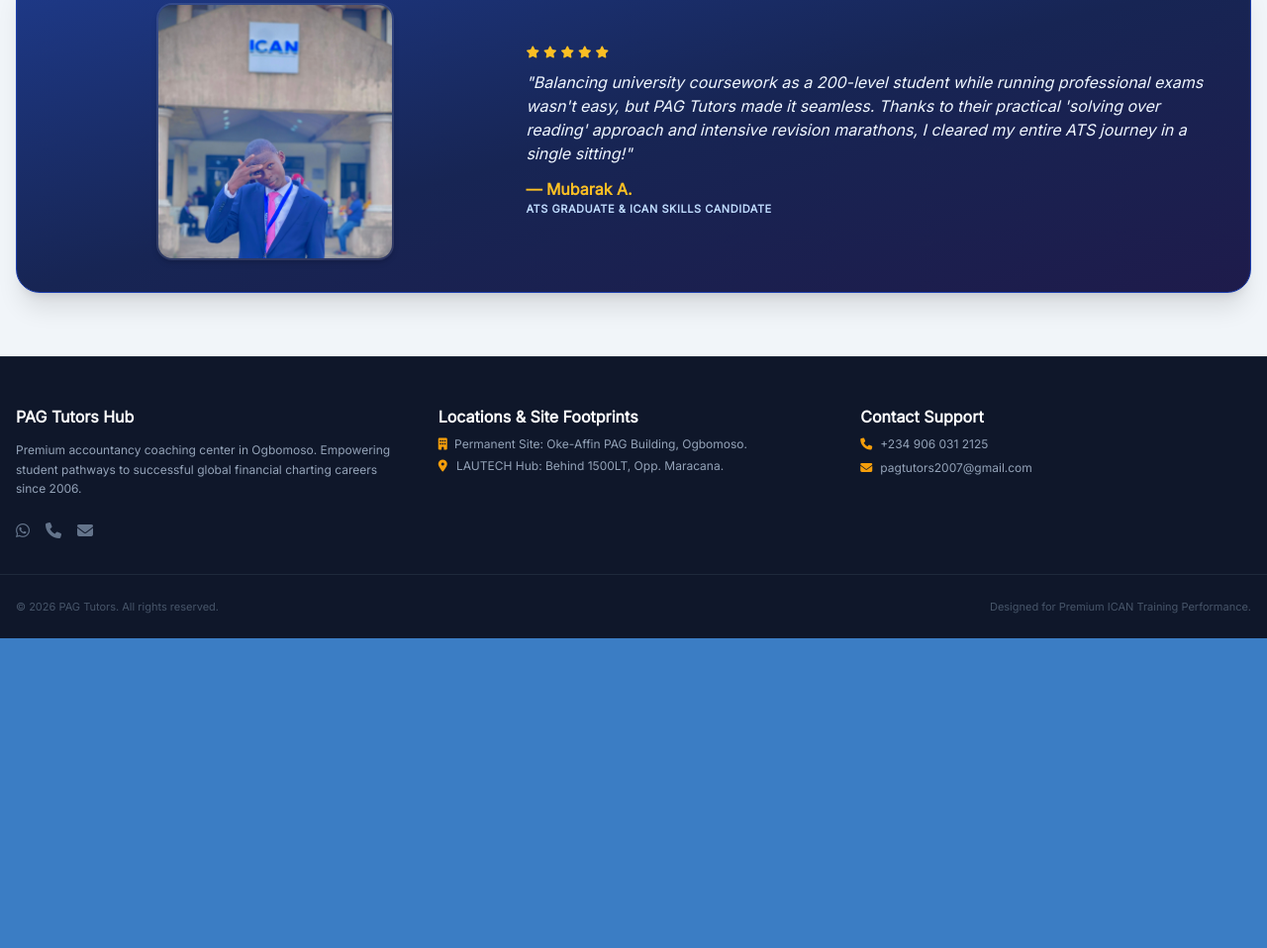
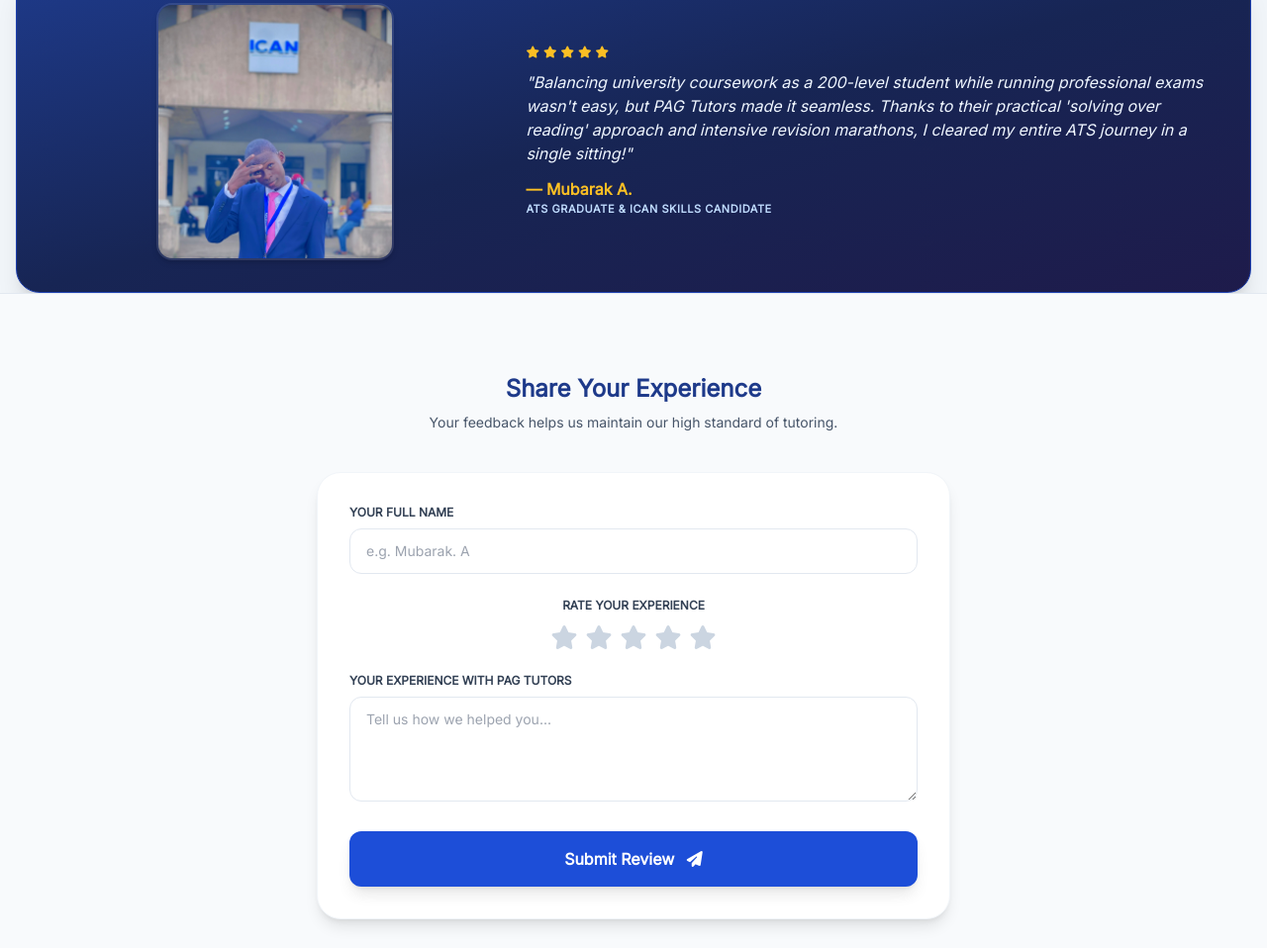
Before and after one commit to RAGNAROK010/pagtutors, a plain HTML site: page index.html in a window 1280 px wide. Shown: the part 5602-6560 px from the top of the page at 99% size. Before the commit the page ends 6247 px from the top, so only its background shows below. Drawn offline with nearby package versions, Linux system fonts and the light colour scheme.

Commit message:
Update index.html

```diff
--- a/index.html
+++ b/index.html
@@ -32,7 +32,7 @@
         const MY_WHATSAPP_NUMBER = "2349060312125";
         const MY_EMAIL_ADDRESS = "pagtutors2007@gmail.com";
         // paste your deployed Google Apps Script Web App URL between the quotes below:
-        const GOOGLE_SCRIPT_WEB_APP_URL = "PASTE_YOUR_COPIED_WEB_APP_URL_HERE";
+        const GOOGLE_SCRIPT_WEB_APP_URL = "https://ragnarok010.github.io/pagtutors/";
 
         document.addEventListener("DOMContentLoaded", function() {
             document.querySelectorAll(".dynamic-wa-link").forEach(el => {
@@ -919,7 +919,94 @@
                     </div>
                 </div>
             </div>
-        </section>
+        </section><section id="reviews" class="py-20 bg-slate-50 border-t border-slate-200">
+    <div class="container mx-auto px-4 max-w-2xl">
+        <div class="text-center mb-10">
+            <h2 class="text-2xl font-black text-blue-900">Share Your Experience</h2>
+            <p class="text-slate-600 text-sm mt-2">Your feedback helps us maintain our high standard of tutoring.</p>
+        </div>
+
+        <div class="bg-white p-8 rounded-3xl shadow-lg border border-slate-100">
+            <form id="reviewForm" onsubmit="submitReview(event)" class="space-y-6">
+                <div>
+                    <label class="block text-xs font-bold text-slate-700 uppercase mb-2">Your Full Name</label>
+                    <input type="text" id="reviewerName" required class="w-full border border-slate-200 rounded-xl px-4 py-3 text-sm focus:border-blue-500 focus:ring-1 focus:ring-blue-500 outline-none" placeholder="e.g. Mubarak. A">
+                </div>
+
+                <div class="text-center">
+                    <label class="block text-xs font-bold text-slate-700 uppercase mb-3">Rate Your Experience</label>
+                    <div id="star-rating" class="flex justify-center space-x-2 text-2xl text-slate-300">
+                        <i class="fa-solid fa-star cursor-pointer hover:text-amber-400" onclick="setRating(1)"></i>
+                        <i class="fa-solid fa-star cursor-pointer hover:text-amber-400" onclick="setRating(2)"></i>
+                        <i class="fa-solid fa-star cursor-pointer hover:text-amber-400" onclick="setRating(3)"></i>
+                        <i class="fa-solid fa-star cursor-pointer hover:text-amber-400" onclick="setRating(4)"></i>
+                        <i class="fa-solid fa-star cursor-pointer hover:text-amber-400" onclick="setRating(5)"></i>
+                    </div>
+                    <input type="hidden" id="selectedRating" value="0">
+                </div>
+
+                <div>
+                    <label class="block text-xs font-bold text-slate-700 uppercase mb-2">Your Experience with PAG TUTORS</label>
+                    <textarea id="reviewerExp" required rows="4" class="w-full border border-slate-200 rounded-xl px-4 py-3 text-sm focus:border-blue-500 focus:ring-1 focus:ring-blue-500 outline-none" placeholder="Tell us how we helped you..."></textarea>
+                </div>
+
+                <button type="submit" class="w-full bg-blue-700 hover:bg-blue-800 text-white font-bold py-4 rounded-xl shadow-lg transition">
+                    Submit Review <i class="fa-solid fa-paper-plane ml-2"></i>
+                </button>
+            </form>
+        </div>
+    </div>
+</section>
+
+<script>
+    function setRating(stars) {
+        document.getElementById('selectedRating').value = stars;
+        const starsUI = document.querySelectorAll('#star-rating i');
+        starsUI.forEach((star, index) => {
+            star.style.color = index < stars ? '#F59E0B' : '#D1D5DB';
+        });
+    }
+
+    function submitReview(event) {
+        event.preventDefault();
+        const submitBtn = event.target.querySelector("button[type='submit']");
+        const name = document.getElementById('reviewerName').value;
+        const exp = document.getElementById('reviewerExp').value;
+        const rating = document.getElementById('selectedRating').value;
+
+        if (rating == 0) { alert("Please select a star rating!"); return; }
+
+        submitBtn.disabled = true;
+        submitBtn.innerText = "Submitting...";
+
+        // This uses the same GOOGLE_SCRIPT_WEB_APP_URL used in your registration forms
+        const reviewPayload = {
+            formType: "STUDENT REVIEW",
+            name: name,
+            rating: rating + " Stars",
+            experience: exp
+        };
+
+        fetch(GOOGLE_SCRIPT_WEB_APP_URL, {
+            method: "POST",
+            mode: "no-cors",
+            headers: { "Content-Type": "application/json" },
+            body: JSON.stringify(reviewPayload)
+        })
+        .then(() => {
+            alert("Thank you! Your review has been submitted.");
+            document.getElementById('reviewForm').reset();
+            setRating(0);
+            submitBtn.disabled = false;
+            submitBtn.innerText = "Submit Review";
+        })
+        .catch(err => {
+            alert("Error submitting. Please try again.");
+            submitBtn.disabled = false;
+            submitBtn.innerText = "Submit Review";
+        });
+    }
+</script>
     </div>
 
     <footer id="contact" class="bg-slate-900 text-slate-400 pt-12 pb-6 border-t border-slate-800">
```
